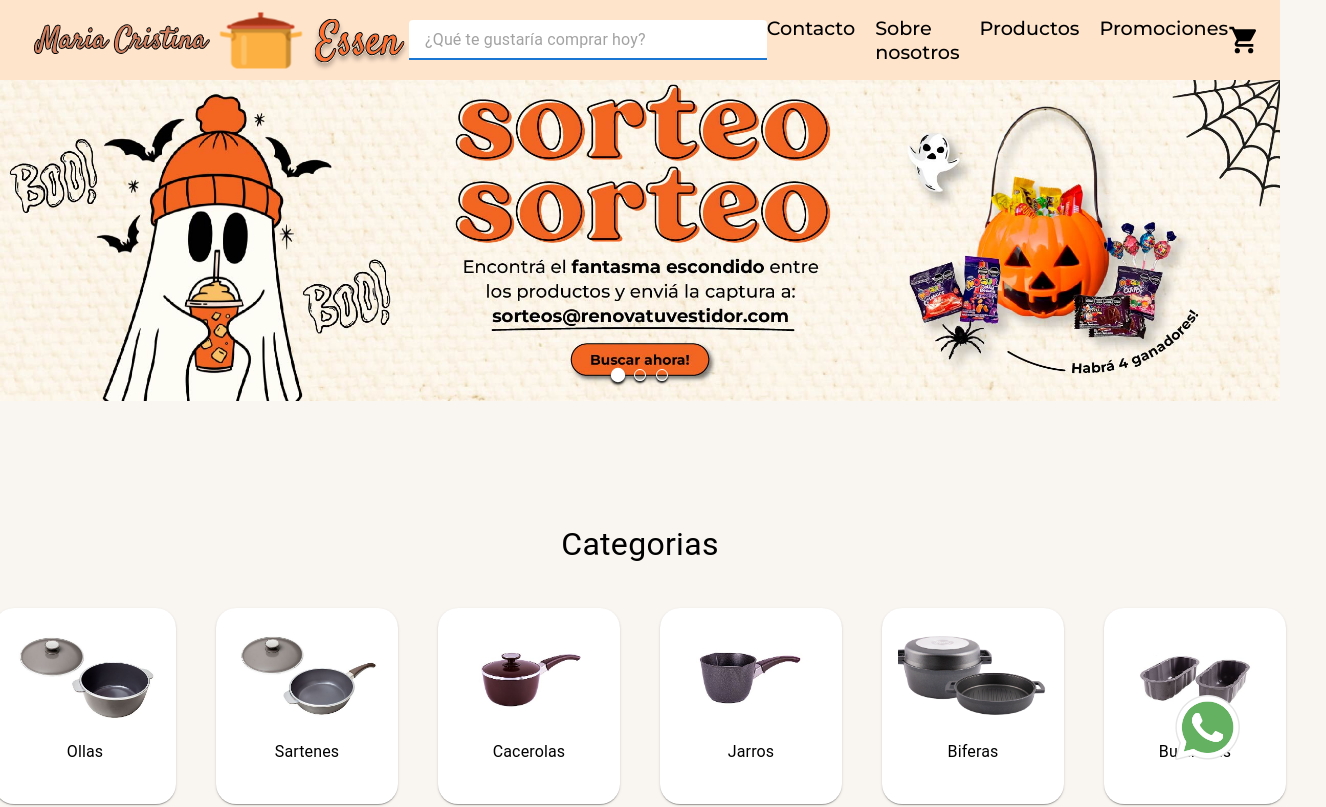
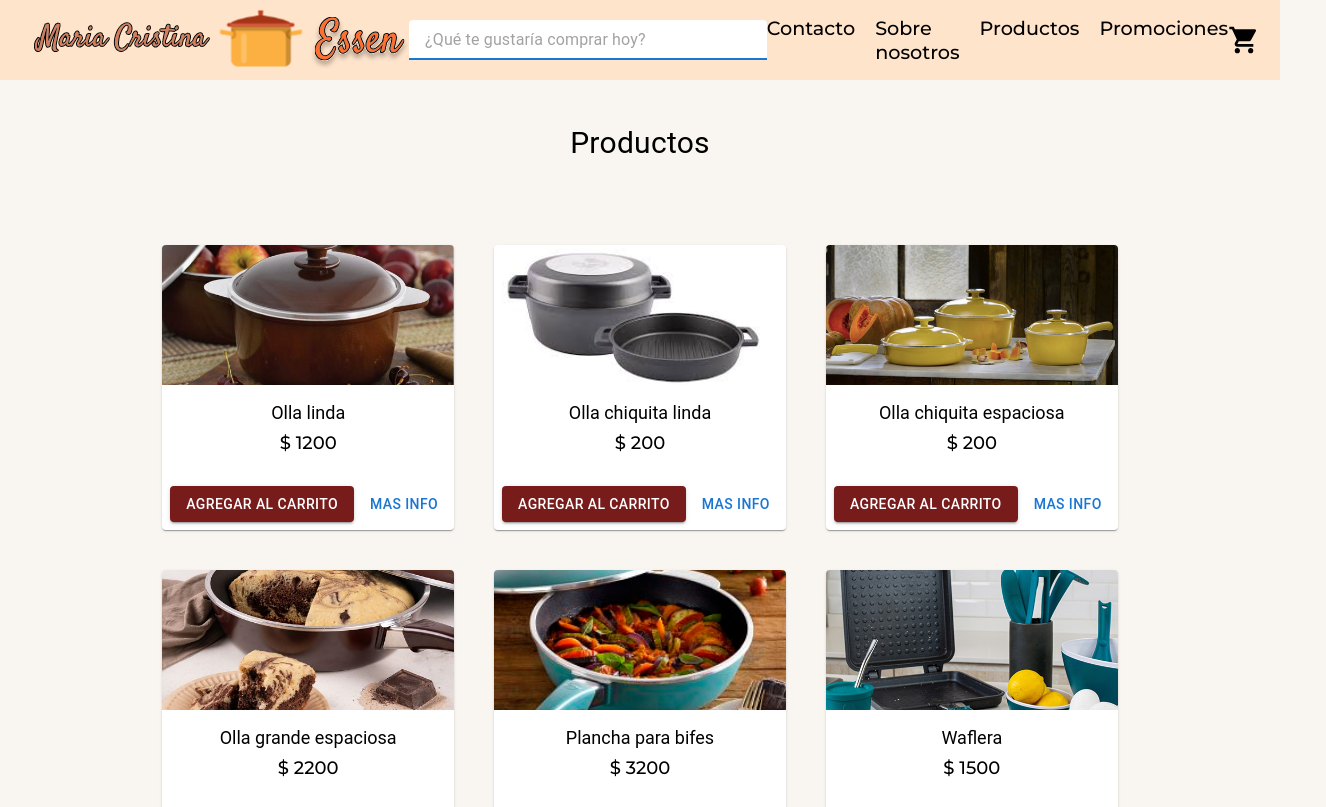
Before and after one commit to Whoiamx/essen-maria-cris, a React (Vite) app: page /productos in a window 1280 px wide. Shown: the top 807 px of the page, 1326 px wide, since content can reach past the window. Built offline with nearby package versions, Linux system fonts and the light colour scheme.

Commit message:
ajustes varios

```diff
--- a/src/App.jsx
+++ b/src/App.jsx
@@ -1,9 +1,12 @@
+import { NavbarContainer } from "./components/navbar/NavbarContainer";
+import { AppRouter } from "./routes/Routes";
 import { HomePage } from "./ui/HomePage";
 
 function App() {
   return (
     <>
-      <HomePage />
+      <NavbarContainer />
+      <AppRouter />
     </>
   );
 }
--- a/src/components/navbar/NavbarContainer.jsx
+++ b/src/components/navbar/NavbarContainer.jsx
@@ -4,7 +4,9 @@ import { NavbarItems } from "./NavbarItems";
 export const NavbarContainer = () => {
   return (
     <div className="navbar">
-      <img src="/src/assets/Logo.svg" />
+      <a href="/">
+        <img src="/src/assets/Logo.svg" />
+      </a>
       <NavbarItems />
     </div>
   );
--- a/src/components/navbar/NavbarItems.jsx
+++ b/src/components/navbar/NavbarItems.jsx
@@ -31,7 +31,7 @@ export const NavbarItems = () => {
           <a href="#">Promociones</a>
         </li>
       </ul>
-      <ShoppingCart sx={{ fontSize: 32 }} />
+      <ShoppingCart sx={{ cursor: "pointer", fontSize: 32 }} />
     </>
   );
 };
--- /dev/null
+++ b/src/components/products-recommended/ProductRecommendedCard.jsx
@@ -0,0 +1,10 @@
+import { ProductContainer } from "../product-page/ProductContainer";
+import { ProductCard } from "../products/ProductCard";
+
+export const ProductRecommendedCard = () => {
+  return (
+    <>
+      <ProductCard />
+    </>
+  );
+};
--- /dev/null
+++ b/src/components/products-recommended/ProductRecommendedContainer.jsx
@@ -0,0 +1,10 @@
+import { ProductContainerMain } from "../products/ProductContainerMain";
+import { ProductRecommendedCard } from "./ProductRecommendedCard";
+
+export const ProductRecommendedContainer = () => {
+  return (
+    <>
+      <ProductContainerMain title={"en Oferta"} />
+    </>
+  );
+};
--- a/src/components/products/ProductContainerMain.jsx
+++ b/src/components/products/ProductContainerMain.jsx
@@ -1,12 +1,13 @@
 import { Box, Typography } from "@mui/material";
 import { ProductsEssen } from "../../data/index";
-import { useMemo, useState } from "react";
+import { useState } from "react";
 import { ProductCard } from "./ProductCard";
 
-export const ProductContainerMain = () => {
+export const ProductContainerMain = ({ title }) => {
   const [products, setProducts] = useState(ProductsEssen);
 
   return (
+    <>
       <Box
         sx={{
           display: "flex",
@@ -16,7 +17,7 @@ export const ProductContainerMain = () => {
           padding: 5,
         }}
       >
-      <Typography sx={{ fontSize: 30 }}>Productos destacados</Typography>
+        <Typography sx={{ fontSize: 30 }}>Productos {title}</Typography>
         <Box
           sx={{
             display: "flex",
@@ -38,5 +39,6 @@ export const ProductContainerMain = () => {
           ))}
         </Box>
       </Box>
+    </>
   );
 };
--- a/src/routes/Routes.jsx
+++ b/src/routes/Routes.jsx
@@ -1,12 +1,13 @@
-import { BrowserRouter, Routes } from "react-router-dom";
+import { BrowserRouter, Route, Routes } from "react-router-dom";
 import { HomePage } from "../ui/HomePage";
+import { ProductContainerMain } from "../components/products/ProductContainerMain";
 
 export const AppRouter = () => {
   return (
     <BrowserRouter>
       <Routes>
         <Route path="/" element={<HomePage />} />
-        <Route></Route>
+        <Route path="/productos" element={<ProductContainerMain />} />
       </Routes>
     </BrowserRouter>
   );
--- a/src/ui/HomePage.jsx
+++ b/src/ui/HomePage.jsx
@@ -1,5 +1,6 @@
 import { Categories } from "../components/Categorias/Categories";
 import { NavbarContainer } from "../components/navbar/NavbarContainer";
+import { ProductRecommendedContainer } from "../components/products-recommended/ProductRecommendedContainer";
 import { ProductCard } from "../components/products/ProductCard";
 import { ProductContainerMain } from "../components/products/ProductContainerMain";
 import { Carrousel } from "../ui/Carrousel";
@@ -8,10 +9,10 @@ import { WhatsappIcon } from "../ui/WhatsappIcon";
 export const HomePage = () => {
   return (
     <>
-      <NavbarContainer />
       <Carrousel />
       <Categories />
-      <ProductContainerMain />
+      <ProductRecommendedContainer />
+      <ProductContainerMain title={"Destacados"} />
 
       <WhatsappIcon />
     </>
```
Lines whose indentation alone changed are shown as unchanged.
